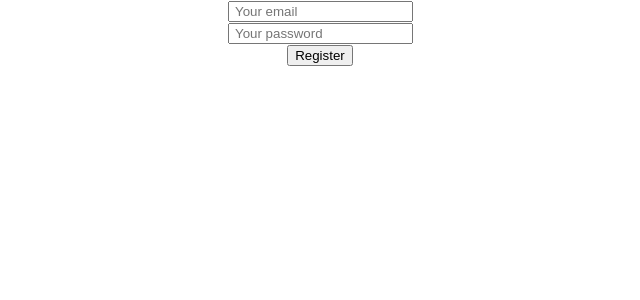
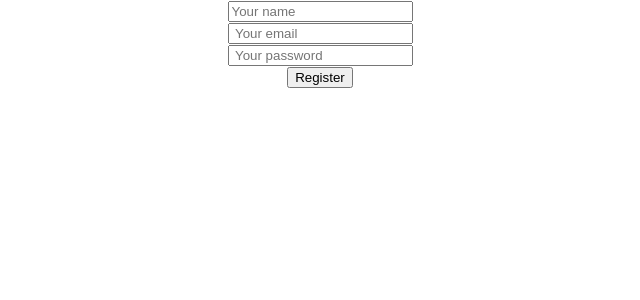
Before and after one commit to mahmud035/57-email-password-auth-batch-06, a React (Create React App) app: page / in a window 1280 px wide. Shown: the top 300 px of the page, without its empty margins (320-960 px from the left). Built offline with nearby package versions, Linux system fonts and the light colour scheme.

Commit message:
57-2 Simple form, input, change, blur, submit, preventDefault

```diff
--- a/src/App.js
+++ b/src/App.js
@@ -7,16 +7,43 @@ const auth = getAuth(app);
 function App() {
   const handleRegister = (e) => {
     e.preventDefault();
-    console.log(e.target.email.value);
-    console.log(e.target.password.value);
+    const email = e.target.email.value;
+    const password = e.target.password.value;
+    console.log(email, password);
+  };
+
+  const handleEmailChange = (e) => {
+    console.log(e.target.value);
+  };
+
+  const handlePasswordChange = (e) => {
+    console.log(e.target.value);
+  };
+
+  const handleNameBlur = (e) => {
+    console.log(e.target.value);
   };
 
   return (
     <div className="App">
       <form onSubmit={handleRegister}>
-        <input type="email" name="email" id="" placeholder=" Your email" />
+        <input
+          onBlur={handleNameBlur}
+          type="text"
+          name="name"
+          placeholder="Your name"
+        />
         <br />
         <input
+          onChange={handleEmailChange}
+          type="email"
+          name="email"
+          id=""
+          placeholder=" Your email"
+        />
+        <br />
+        <input
+          onChange={handlePasswordChange}
           type="password"
           name="password"
           id=""
--- a/src/_steps.js
+++ b/src/_steps.js
@@ -3,5 +3,9 @@
 1. "Register" or "Sign up" [First time create a user]
 2. "log in" or "sign in" [Already you have user account created]
 
+//* GET FORM VALUE
+1. set form onSubmit event Handler
+2. set event parameter
+3. event.target.email.value
 
 */
```
